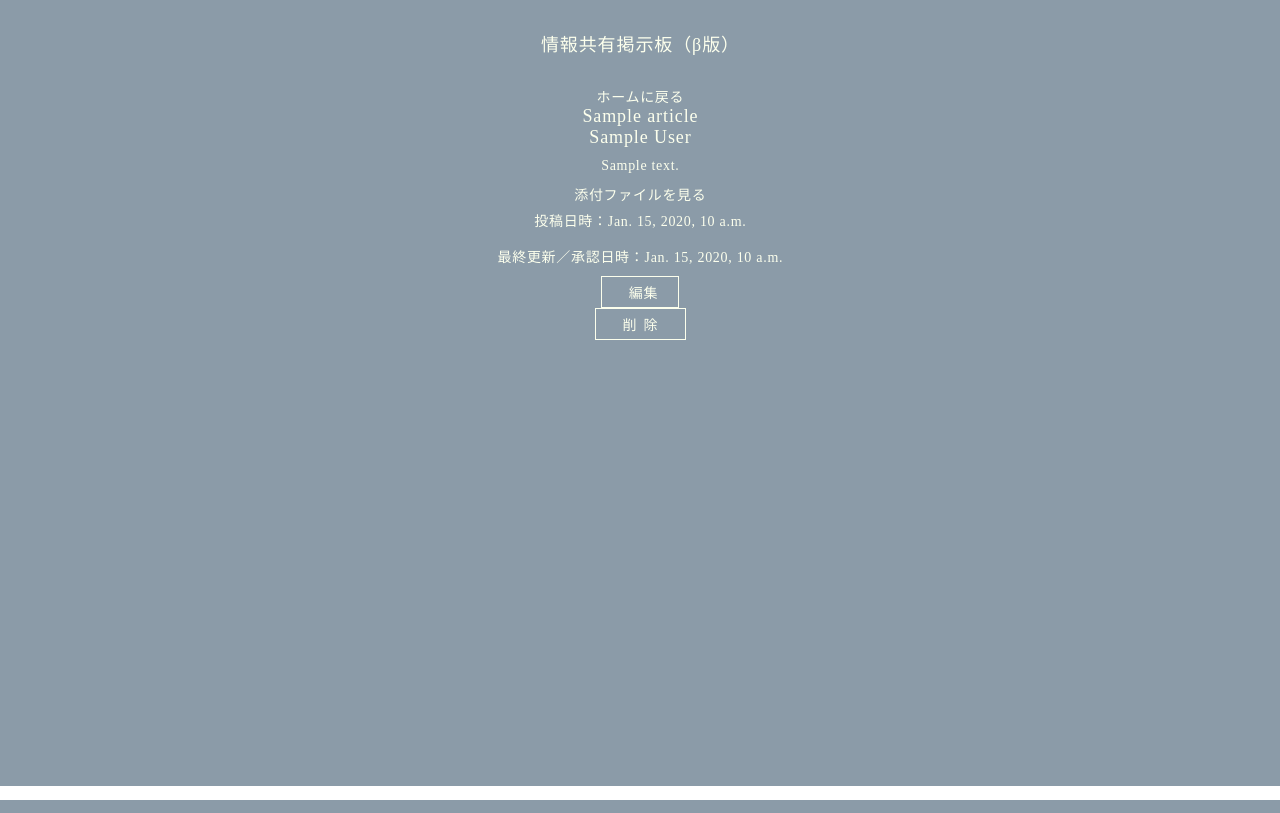
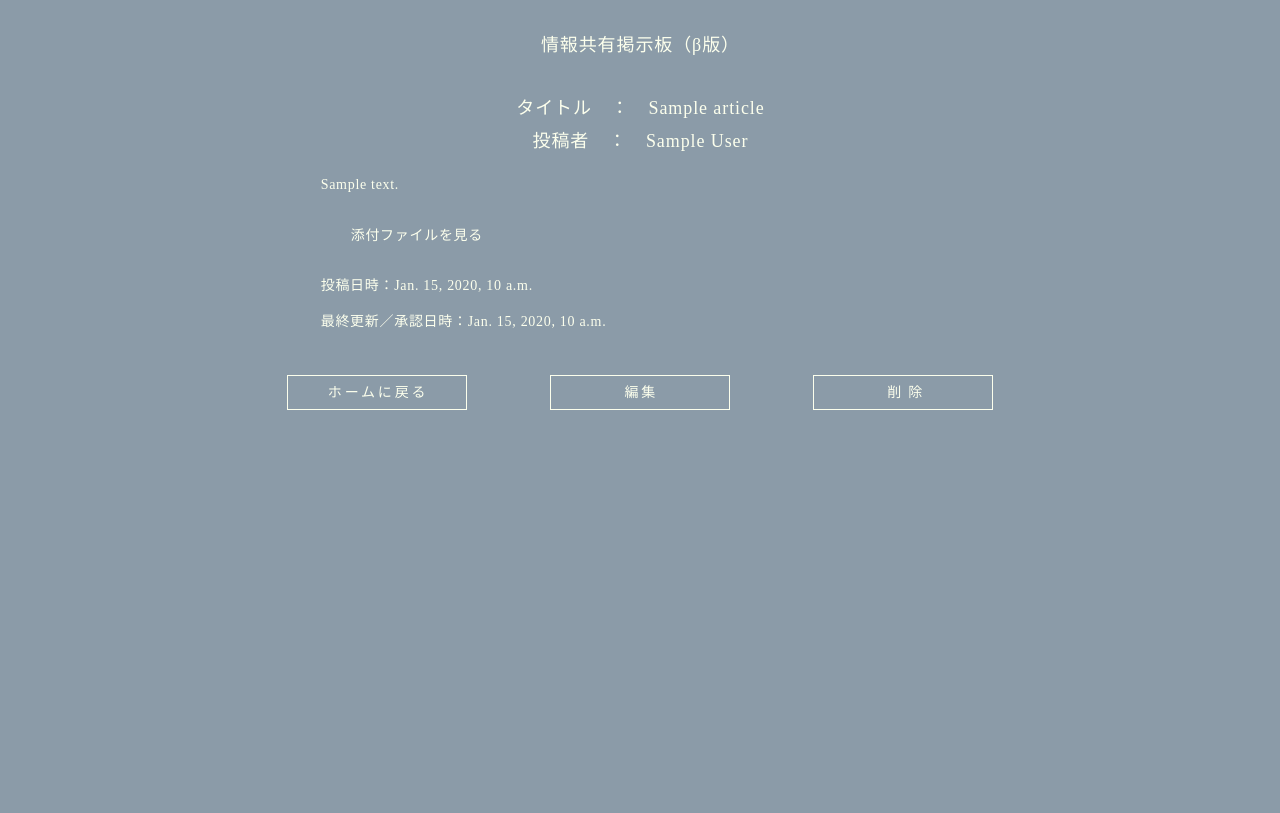
Before and after one commit to ithachioji147/Django_bbs, a Django app: template bbs/templates/main/detail.html in a window 1280 px wide. Run offline with Django 3.2, Linux system fonts and the light colour scheme; the template is opened without the code that fills it: most values are stand-ins (such as "Sample title", 1, 10 or a date in 2020).

Commit message:
UI rough design temp-fix

```diff
--- a/bbs/static/main/style.css
+++ b/bbs/static/main/style.css
@@ -41,9 +41,8 @@ header {
 }
 
 .container {
-    max-width: 600px;
-    /* height: 600px; */
-    min-height: 700px;
+    max-width: 800px;
+    min-height: 90vh;
     text-decoration: none;
     margin: 0 auto;
     text-align: center;
@@ -54,17 +53,9 @@ header {
     line-height: 36px;
 }
 
-.verticalmargin {
-    margin: 20px 0px;
-}
 
-.button-area {
-    display: flex;
-    justify-content: space-around;
-    height: 45px;
-    padding: 5px;
-}
 
+/* プルダウン関連の設定 */
 .pulldown-area {
     height: 70px;
     padding-top: 10px;
@@ -88,6 +79,28 @@ header {
 
 }
 
+
+/* ボタン関連の設定 */
+.verticalmargin {
+    margin: 20px 0px;
+}
+
+.button-area {
+    display: flex;
+    justify-content: space-around;
+    height: 45px;
+    padding: 5px;
+}
+
+.btn-in-form {
+    background-color: var(--main-color);
+    color: var(--main-font-color);
+    font-size: 14px;
+    text-align: center;
+    letter-spacing: 0.5em;
+    text-indent: 0.5em;
+}
+
 .btn {
     display: block;
     margin: 0 auto;
@@ -108,19 +121,16 @@ header {
     transition: 0.5s;
 }
 
+.btn-in-form:hover {
+    color: var(--emphasis);
+    transition: 0.5s;
+}
+
 .btn:disabled {
     border: 1px solid var(--disabled);
     color: var(--disabled);
     cursor: default;
 }
-
-/* .left {
-    float: left;
-}
-
-.right {
-    float: right;
-} */
 
 .narrow {
     width: 40%;
@@ -129,21 +139,57 @@ header {
     text-indent: 0.2em;
 }
 
-.list {
-    /* background-color: white;
-    color: var(--main-color); */
+.narrow3 {
+    width: 30%;
+    max-width: 180px;
+    letter-spacing: 0.2em;
+    text-indent: 0.2em;
 }
 
+@media screen and (max-width:778px) {
+    .btn {
+        height: 50px;
+    }
+
+    .narrow3 {
+        width: 25%;
+        padding: 5px 10px;
+        letter-spacing: 0.1em;
+        text-indent: 0.1em;
+    }
+}
+
+
+
+/* 記事一覧リスト関連の設定 */
 .list table {
     margin: 0 auto;
 }
 
 .list table th, td {
-    display: flexbox;
-    justify-content: space-between;
-    line-height: 36px;
-    min-width: 100px;
+    /* display: flexbox;
+    justify-content: space-evenly; */
+    line-height: normal;
+    min-width: 120px;
     padding: 0 12px;
+}
+
+.list table td {
+    padding: 5px;
+}
+
+@keyframes fadeIn {
+    from {
+        opacity: 0;
+    }
+    to {
+        opacity: 1;
+    }
+}
+
+.fade-in {
+    opacity: 0;
+    animation: fadeIn 0.1s ease-in-out forwards;
 }
 
 .list table td a:hover {
@@ -151,6 +197,32 @@ header {
     transition: 0.5s;
 }
 
+
+
+/* 記事詳細関連の設定 */
+.detail {
+    margin-bottom: 15px;
+}
+
+.detail h3 {
+    margin: 7px;
+}
+
+.detail-contents {
+    width: 80%;
+    margin: 0 auto;
+    margin-bottom: 30px;
+    line-height: 30px;
+    text-align: left;
+}
+
+.detail-contents a {
+    padding: 0px 30px;
+    line-height: 65px;
+}
+
+
+/* 記事編集エリア関連の設定 */
 .article-area {
     width: 80%;
     margin: 0 auto;
@@ -158,6 +230,12 @@ header {
 
 .article-area table {
     margin-bottom: 15px;
+}
+
+.article-area table tr {
+    margin: 10px;
+    height: 40px;
+    line-height: 27px;
 }
 
 .article-area table th {
@@ -171,6 +249,7 @@ header {
 
 .article-area table td input {
     width: 100%;
+    line-height: 30px;
 }
 
 .article-area table td textarea {
--- a/bbs/templates/main/detail.html
+++ b/bbs/templates/main/detail.html
@@ -2,15 +2,11 @@
 
 {% block content %}
 
-<div>
-    <a href="{% url 'main:index' %}">ホームに戻る</a>
+<div class="detail">
+    <h3 class="left">タイトル　：　{{ article.title }}</h3>
+    <h3 class="right">投稿者　：　{{ article.author }}</h3>
 </div>
-
-<div>
-    <h3 class="left">{{ article.title }}</h3>
-    <h3 class="right">{{ article.author }}</h3>
-</div>
-<div>
+<div class="detail-contents">
     {{ article.text | linebreaks | urlize }}
 
     {% if article.attached_file %}
@@ -19,20 +15,20 @@
     </div>
     {% endif %}
 
-</div>
-<div>
     <p>投稿日時：{{ article.created_datetime }}<p>
     <p>最終更新／承認日時：{{ article.edited_datetime }}</p>
 </div>
 
-<div class="article-button-area">
-    <button class="btn">
-        <a href="{% url 'main:edit_article' article.pk %}">編集</a>
-    </button>
+<div class="button-area">
 
-    <form method="post" action="{% url 'main:delete_article' article.pk %}">{% csrf_token %}
-        <button class="btn" type="submit" onclick='return confirm("本当に削除しますか？");'>削除</button>
+    <a class="btn narrow3" href="{% url 'main:index' %}">ホームに戻る</a>
+
+    <a class="btn narrow3" href="{% url 'main:edit_article' article.pk %}">編集</a>
+
+    <form class="btn narrow3" method="post" action="{% url 'main:delete_article' article.pk %}">{% csrf_token %}
+        <button class="btn-in-form" type="submit" onclick='return confirm("本当に削除しますか？");'>削除</button>
     </form>
+
 </div>
 
 {% endblock %}
--- a/bbs/templates/main/list.html
+++ b/bbs/templates/main/list.html
@@ -3,7 +3,7 @@
     {% if articles %}
     <div>
         <table>
-            <tr>
+            <tr class="list-heading">
                 <th>投稿者</th>
                 <th>タイトル</th>
                 <th>投稿日時</th>
@@ -12,7 +12,7 @@
                 {% endif %}
             </tr>
             {% for article in articles %}
-            <tr>
+            <tr class="fade-in">
                 <td>
                     {{ article.author }}
                 </td>
@@ -34,7 +34,7 @@
         </table>
     </div>
     {% else %}
-        <p>{{ no_results_message }}</p>
+        <p class="fade-in">{{ no_results_message }}</p>
     {% endif %}
     <p>----------------------------------------</p>
 
```
Also changed, not shown: bbs/templates/main/confirmation.html (+7 -12 lines), bbs/media/attachment/EUZCcooU8AEcbJg.jpg (added).
